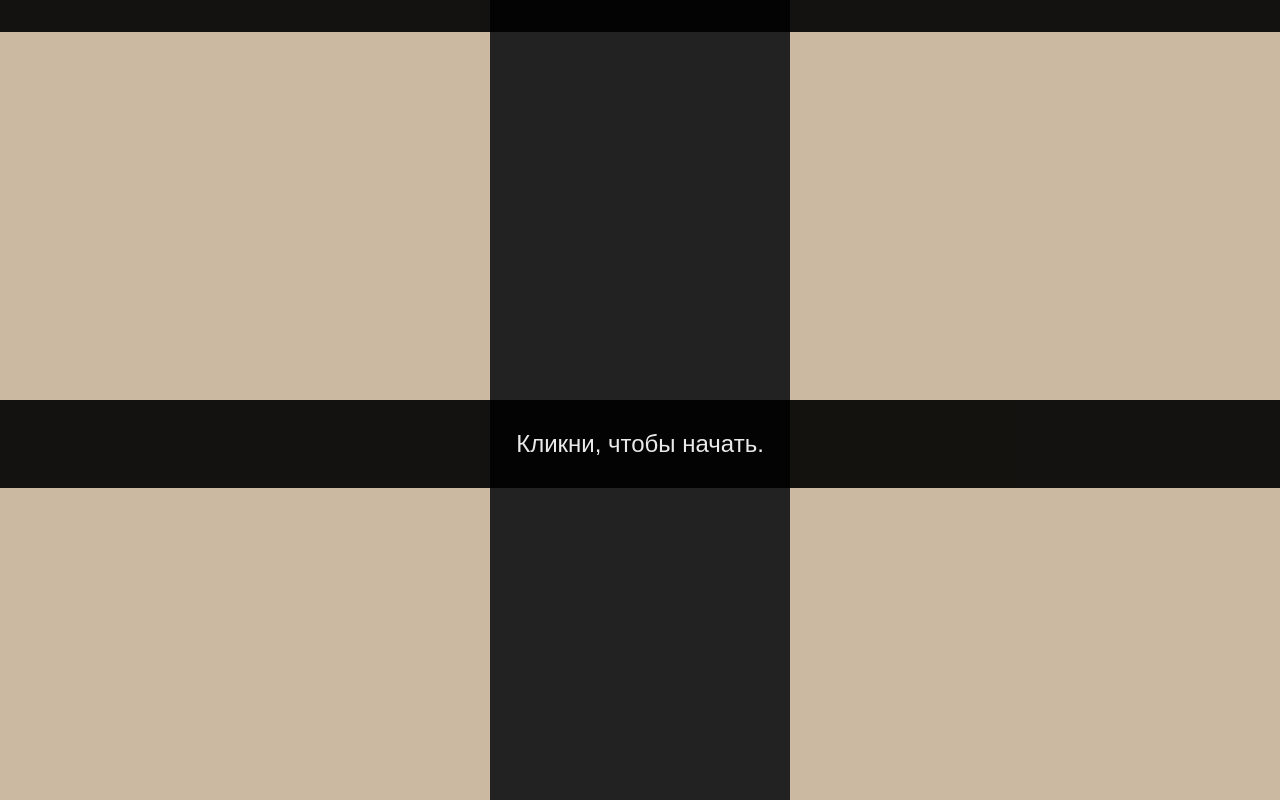
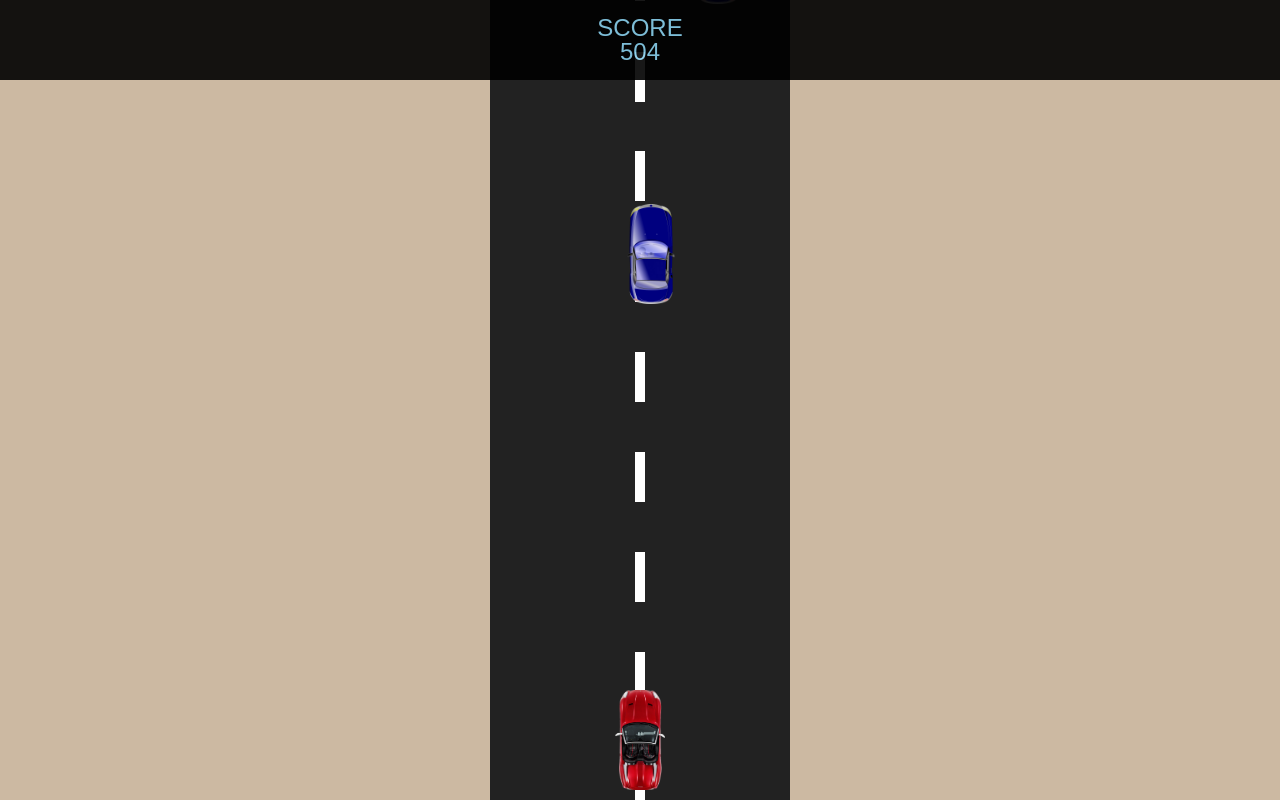
Before and after one commit to AIILITIR/Cars, a plain HTML site: page Cars/index.html in a window 1280 px wide. Both pictures are taken after a click on the element "Кликни, чтобы начать.". Shown: the top 800 px of the page. Drawn offline with Linux system fonts and the light colour scheme.

Commit message:
Add files via upload

```diff
--- a/Cars/css/style.css
+++ b/Cars/css/style.css
@@ -73,18 +73,19 @@ table {
 	height: 100px;
 	background: transparent url('player.png') center / cover no-repeat;
 	position: absolute;
-	left: 125px;
-	bottom: 10px;
+
 }
 .enemy{
 	background: transparent url('enemy2.png') center / cover no-repeat;
 }
 .gameArea{
-	height: 1000px;
+	height: 100%;
 	width: 300px;
 	overflow: hidden;
-	position: relative;
-	margin: 0 auto;
+	position: absolute;
+top:50%;
+left:50%;
+transform:translate(-50%, -50%);
 	background: #222;
 }
 
--- a/Cars/js/main.js
+++ b/Cars/js/main.js
@@ -29,6 +29,10 @@ return document.documentElement.clientHeight / heightElement + 1;
 
 function startGame(){
 	start.classList.add('hide');
+	gameArea.innerHTML='';
+	car.style.left= '125px';
+	car.style.top='auto';
+	car.style.bottom='10px';
 	for (let i = 0; i <getQuantityElements(100); i++) {
 		const line = document.createElement('div');
 		line.classList.add('line');
```
